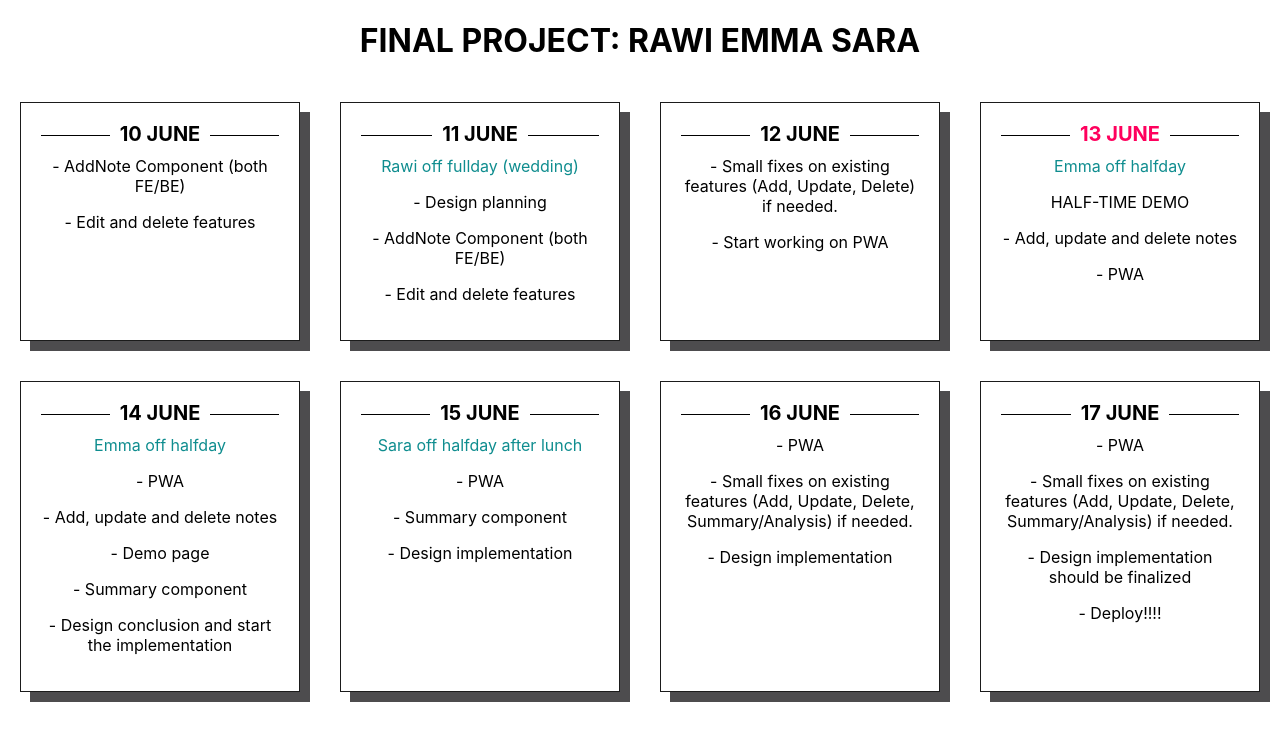
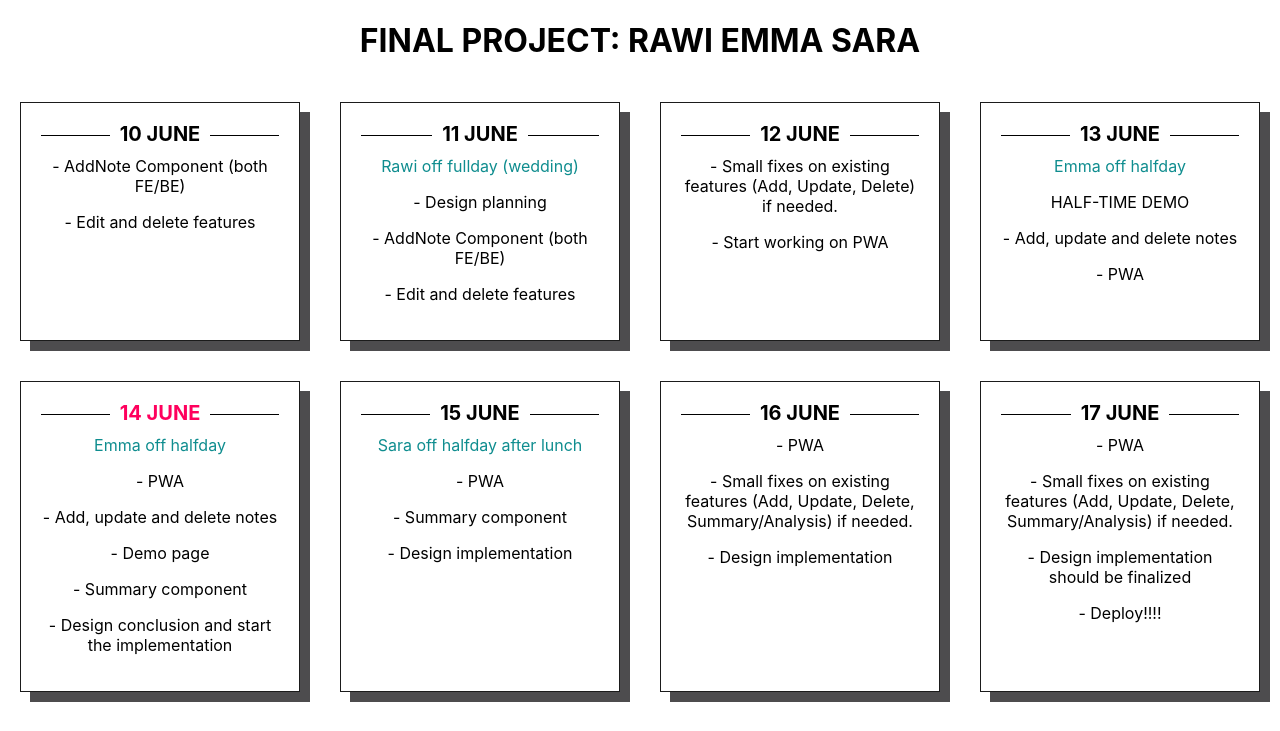
Before and after one commit to rawisou/final-project-tracker, a React (Create React App) app: page / in a window 1280 px wide. Shown: the top 731 px of the page. Built offline with nearby package versions, Linux system fonts and the light colour scheme.

Commit message:
updated schedules

```diff
--- a/src/App.js
+++ b/src/App.js
@@ -27,7 +27,7 @@ function App() {
       </article>
 
       <article className="card">
-        <h3><span className='today'>13 June</span></h3>
+        <h3><span>13 June</span></h3>
         <p className='name'>Emma off halfday </p>
         <p>HALF-TIME DEMO</p>
         <p>- Add, update and delete notes</p>
@@ -35,7 +35,7 @@ function App() {
       </article>
 
       <article className="card">
-        <h3><span>14 June</span></h3>
+        <h3><span  className='today'>14 June</span></h3>
         <p className='name'>Emma off halfday </p>
         <p>- PWA</p>
         <p>- Add, update and delete notes</p>
```
